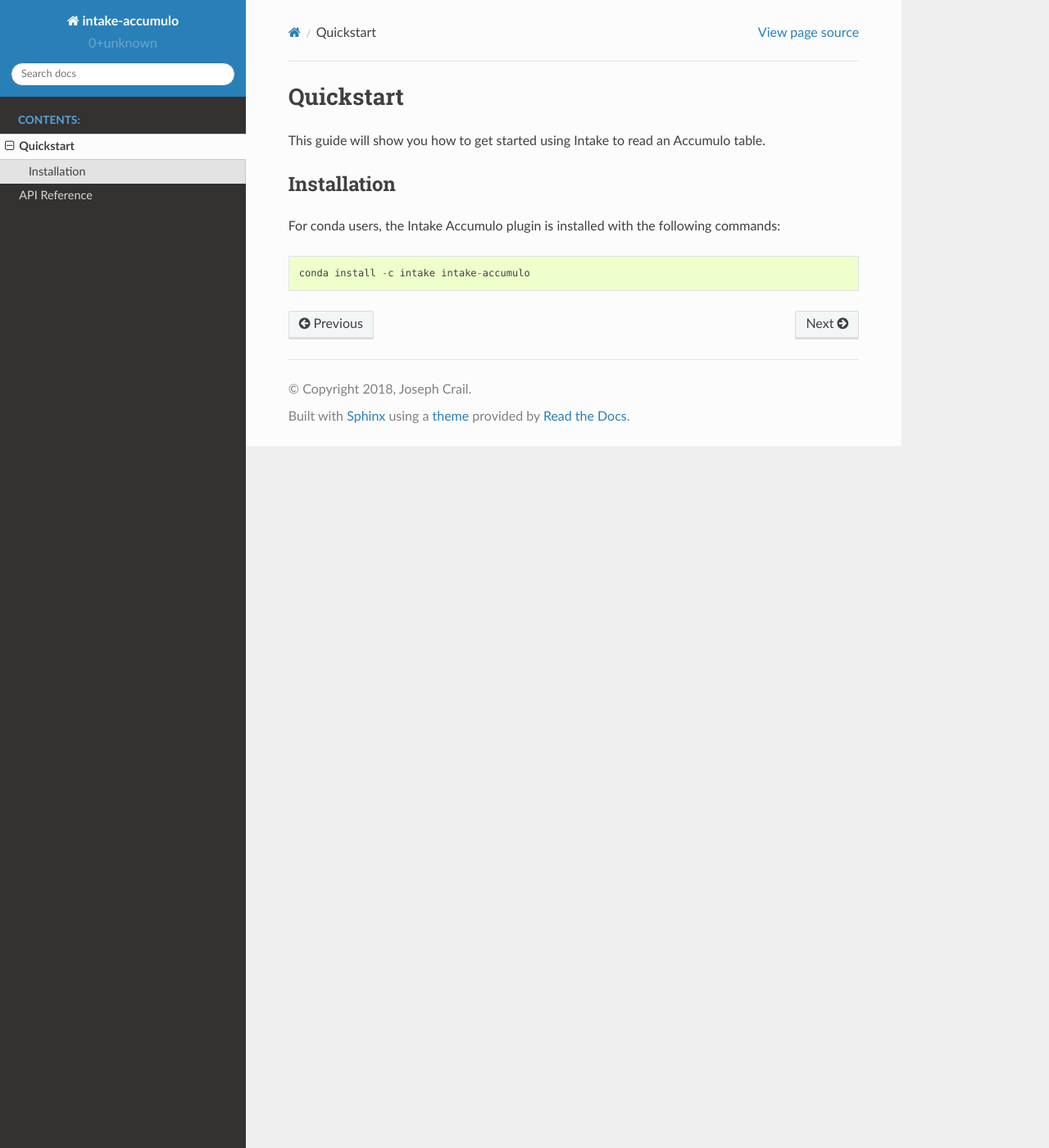
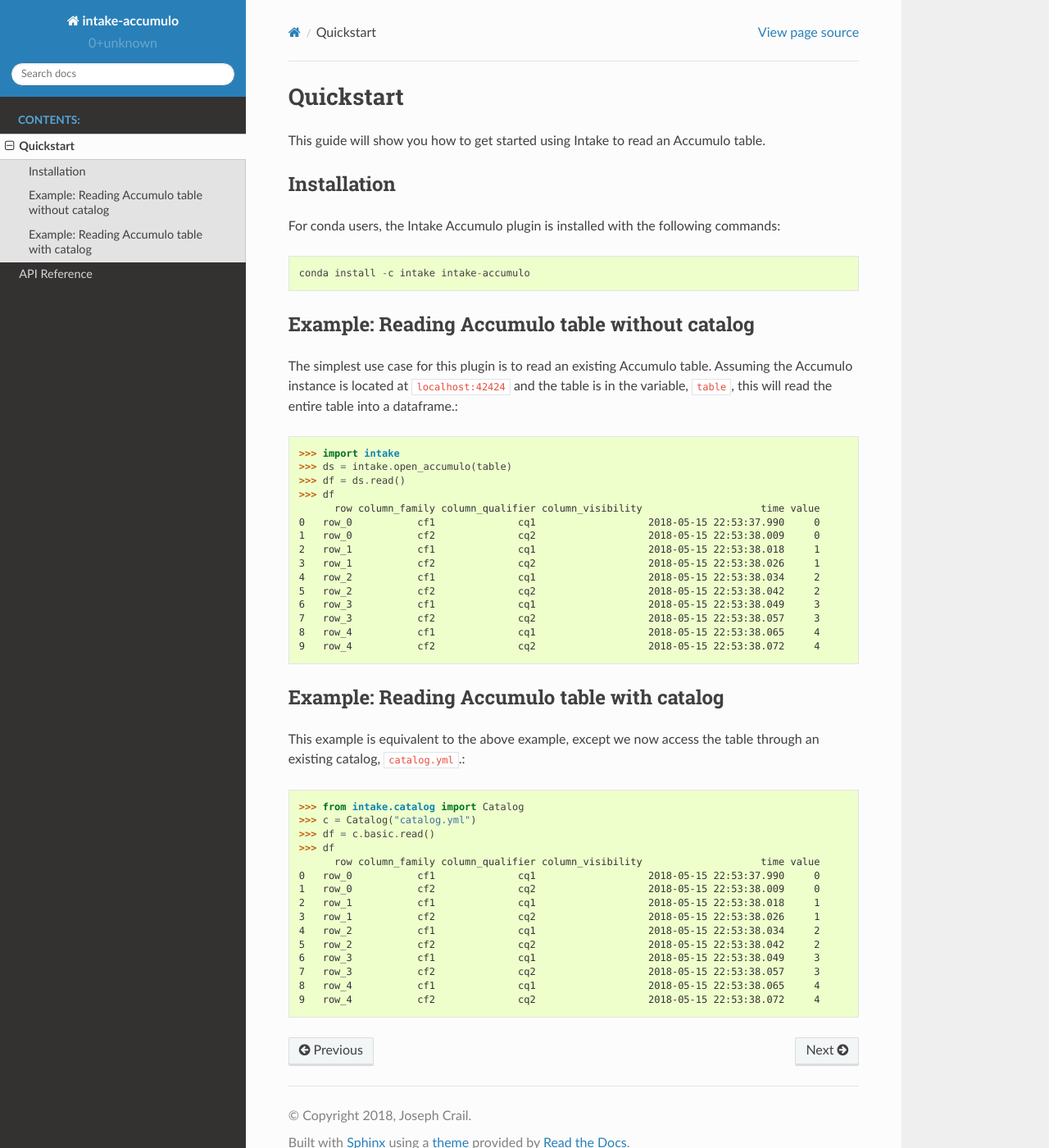
Before and after one commit to ContinuumIO/intake-accumulo, a Sphinx documentation site: the page built from docs/source/quickstart.rst, in a window 1280 px wide and 1400 px high. Shown: the whole window at 82% size. Built offline with Sphinx 7.4.7 and the Read the Docs theme 2.0.0, drawn with Linux system fonts in a browser that asks for light colours.

Commit message:
Add examples to docs

```diff
--- a/docs/source/quickstart.rst
+++ b/docs/source/quickstart.rst
@@ -12,3 +12,51 @@ For conda users, the Intake Accumulo plugin is installed with the following
 commands::
 
   conda install -c intake intake-accumulo
+
+
+Example: Reading Accumulo table without catalog
+-----------------------------------------------
+
+The simplest use case for this plugin is to read an existing Accumulo table.
+Assuming the Accumulo instance is located at ``localhost:42424`` and the table
+is in the variable, ``table``, this will read the entire table into a
+dataframe.::
+
+  >>> import intake
+  >>> ds = intake.open_accumulo(table)
+  >>> df = ds.read()
+  >>> df
+        row column_family column_qualifier column_visibility                    time value
+  0   row_0           cf1              cq1                   2018-05-15 22:53:37.990     0
+  1   row_0           cf2              cq2                   2018-05-15 22:53:38.009     0
+  2   row_1           cf1              cq1                   2018-05-15 22:53:38.018     1
+  3   row_1           cf2              cq2                   2018-05-15 22:53:38.026     1
+  4   row_2           cf1              cq1                   2018-05-15 22:53:38.034     2
+  5   row_2           cf2              cq2                   2018-05-15 22:53:38.042     2
+  6   row_3           cf1              cq1                   2018-05-15 22:53:38.049     3
+  7   row_3           cf2              cq2                   2018-05-15 22:53:38.057     3
+  8   row_4           cf1              cq1                   2018-05-15 22:53:38.065     4
+  9   row_4           cf2              cq2                   2018-05-15 22:53:38.072     4
+
+
+Example: Reading Accumulo table with catalog
+-----------------------------------------------
+
+This example is equivalent to the above example, except we now access the table
+through an existing catalog, ``catalog.yml``.::
+
+  >>> from intake.catalog import Catalog
+  >>> c = Catalog("catalog.yml")
+  >>> df = c.basic.read()
+  >>> df
+        row column_family column_qualifier column_visibility                    time value
+  0   row_0           cf1              cq1                   2018-05-15 22:53:37.990     0
+  1   row_0           cf2              cq2                   2018-05-15 22:53:38.009     0
+  2   row_1           cf1              cq1                   2018-05-15 22:53:38.018     1
+  3   row_1           cf2              cq2                   2018-05-15 22:53:38.026     1
+  4   row_2           cf1              cq1                   2018-05-15 22:53:38.034     2
+  5   row_2           cf2              cq2                   2018-05-15 22:53:38.042     2
+  6   row_3           cf1              cq1                   2018-05-15 22:53:38.049     3
+  7   row_3           cf2              cq2                   2018-05-15 22:53:38.057     3
+  8   row_4           cf1              cq1                   2018-05-15 22:53:38.065     4
+  9   row_4           cf2              cq2                   2018-05-15 22:53:38.072     4
```
